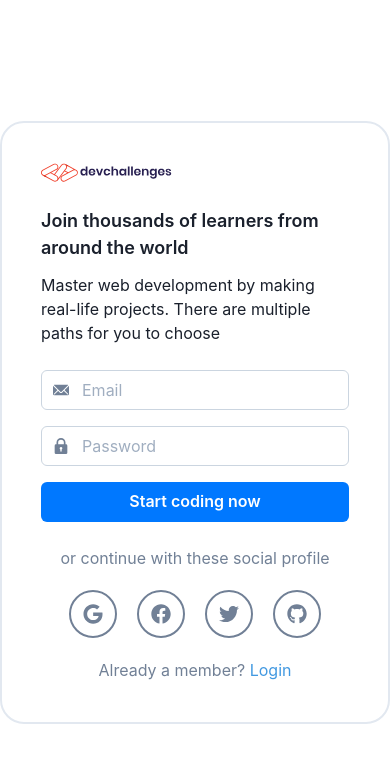
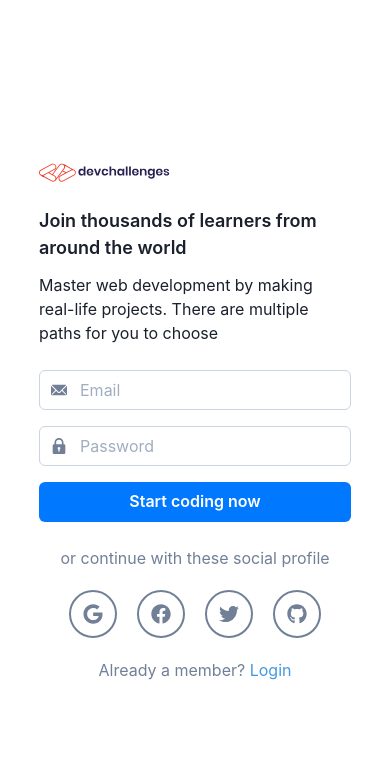
Before and after one commit to vitogd/auth-app, a Next.js app in the folder frontend/: page /register in a window 390 px wide. Shown: the top 762 px of the page. Built offline with nearby package versions, Linux system fonts and the light colour scheme.

Commit message:
:iphone: feat(frontend): form is now responsive and refactor

```diff
--- a/frontend/components/Form.tsx
+++ /dev/null
@@ -1,88 +0,0 @@
-import {
-  Stack,
-  InputGroup,
-  InputLeftElement,
-  Input,
-  Button,
-  Text,
-  Flex,
-  Link,
-} from "@chakra-ui/react";
-import { EmailIcon, LockIcon } from "@chakra-ui/icons";
-import { FaGoogle, FaFacebook, FaTwitter, FaGithub } from "react-icons/fa";
-import { SocialIconButton } from "./SocialIconButton";
-
-interface FormProps {
-  type: "register" | "login";
-}
-
-export default function Form(props: FormProps) {
-  return (
-    <>
-      <Stack spacing={4}>
-        <InputGroup>
-          <InputLeftElement
-            pointerEvents="none"
-            children={<EmailIcon color="gray.500" />}
-          />
-          <Input type="email" placeholder="Email" borderColor="gray.300" />
-        </InputGroup>
-        <InputGroup>
-          <InputLeftElement
-            pointerEvents="none"
-            children={<LockIcon color="gray.500" />}
-          />
-          <Input
-            type="password"
-            placeholder="Password"
-            borderColor="gray.300"
-          />
-        </InputGroup>
-
-        <Button size="md" colorScheme="messenger">
-          {props.type == "register" ? "Start coding now" : "Login"}
-        </Button>
-      </Stack>
-      <Stack spacing={5} marginTop={6}>
-        <Text
-          fontSize="md"
-          fontWeight={400}
-          alignSelf="center"
-          color="gray.500"
-        >
-          or continue with these social profile
-        </Text>
-
-        <Flex justifyContent="center" alignItems="center" direction="row">
-          <SocialIconButton icon={<FaGoogle size={20} />} />
-          <SocialIconButton icon={<FaFacebook size={20} />} marginLeft={5} />
-          <SocialIconButton icon={<FaTwitter size={20} />} marginLeft={5} />
-          <SocialIconButton icon={<FaGithub size={20} />} marginLeft={5} />
-        </Flex>
-
-        <Text
-          fontSize="md"
-          fontWeight={400}
-          alignSelf="center"
-          color="gray.500"
-        >
-          {props.type == "register" ? (
-            <>
-              Already a member?{" "}
-              <Link href="/login" color="blue.400">
-                Login
-              </Link>
-            </>
-          ) : (
-            <>
-              Don’t have an account yet?{" "}
-              <Link href="/register" color="blue.400">
-                Register
-              </Link>
-            </>
-          )}
-        </Text>
-      </Stack>
-    </>
-  );
-}
--- a/frontend/components/RegisterForm.tsx
+++ /dev/null
@@ -1,29 +0,0 @@
-import { Box, Image, Stack, Text } from "@chakra-ui/react";
-import Form from "./Form";
-
-export default function RegisterForm() {
-  return (
-    <Box borderWidth={2} width={400} borderRadius={24} px={39} py={10}>
-      <FormHeader />
-      <Form type="register" />
-    </Box>
-  );
-}
-
-function FormHeader() {
-  return (
-    <>
-      <Image src="/devchallenges.svg" alt="DevChallenges logo" />
-
-      <Stack marginY="25px" spacing="3">
-        <Text fontSize="lg" fontWeight={600}>
-          Join thousands of learners from around the world
-        </Text>
-        <Text fontWeight={400}>
-          Master web development by making real-life projects. There are
-          multiple paths for you to choose
-        </Text>
-      </Stack>
-    </>
-  );
-}
--- /dev/null
+++ b/frontend/components/form/Form.tsx
@@ -0,0 +1,85 @@
+import { Box, Image, Stack, Text, Flex, Link } from "@chakra-ui/react";
+import { FaFacebook, FaGithub, FaGoogle, FaTwitter } from "react-icons/fa";
+
+import { FormProps } from "./FormProps";
+import { FormControl } from "./FormControl";
+import { SocialIconButton } from "./SocialIconButton";
+
+export default function Form(props: FormProps) {
+  return (
+    <>
+      <Box
+        borderWidth={{ base: 0, sm: 2 }}
+        width={400}
+        borderRadius={24}
+        px={39}
+        py={10}
+      >
+        <FormHeader type={props.type} />
+        <FormControl type={props.type} />
+        <FormFooter type={props.type} />
+      </Box>
+    </>
+  );
+}
+
+function FormHeader(props: FormProps) {
+  return (
+    <>
+      <Image src="/devchallenges.svg" alt="DevChallenges logo" />
+
+      <Stack marginY="25px" spacing="3">
+        {props.type == "login" ? (
+          <Text fontSize="lg" fontWeight={600}>
+            Login
+          </Text>
+        ) : (
+          <>
+            <Text fontSize="lg" fontWeight={600}>
+              Join thousands of learners from around the world
+            </Text>
+            <Text fontWeight={400}>
+              Master web development by making real-life projects. There are
+              multiple paths for you to choose
+            </Text>
+          </>
+        )}
+      </Stack>
+    </>
+  );
+}
+
+function FormFooter(props: FormProps) {
+  return (
+    <Stack spacing={5} marginTop={6}>
+      <Text fontSize="md" fontWeight={400} alignSelf="center" color="gray.500">
+        or continue with these social profile
+      </Text>
+
+      <Flex justifyContent="center" alignItems="center" direction="row">
+        <SocialIconButton icon={<FaGoogle size={20} />} />
+        <SocialIconButton icon={<FaFacebook size={20} />} marginLeft={5} />
+        <SocialIconButton icon={<FaTwitter size={20} />} marginLeft={5} />
+        <SocialIconButton icon={<FaGithub size={20} />} marginLeft={5} />
+      </Flex>
+
+      <Text fontSize="md" fontWeight={400} alignSelf="center" color="gray.500">
+        {props.type == "register" ? (
+          <>
+            Already a member?{" "}
+            <Link href="/login" color="blue.400">
+              Login
+            </Link>
+          </>
+        ) : (
+          <>
+            Don’t have an account yet?{" "}
+            <Link href="/register" color="blue.400">
+              Register
+            </Link>
+          </>
+        )}
+      </Text>
+    </Stack>
+  );
+}
--- /dev/null
+++ b/frontend/components/form/FormControl.tsx
@@ -0,0 +1,38 @@
+import React from "react";
+import {
+  Stack,
+  InputGroup,
+  InputLeftElement,
+  Input,
+  Button,
+} from "@chakra-ui/react";
+import { EmailIcon, LockIcon } from "@chakra-ui/icons";
+
+import { FormProps } from "./FormProps";
+
+export function FormControl(props: FormProps) {
+  return (
+    <Stack spacing={4}>
+      <InputGroup>
+        <InputLeftElement
+          pointerEvents="none"
+          children={<EmailIcon color="gray.500" />}
+        />
+        <Input type="email" placeholder="Email" borderColor="gray.300" />
+      </InputGroup>
+      <InputGroup>
+        <InputLeftElement
+          pointerEvents="none"
+          children={<LockIcon color="gray.500" />}
+        />
+        <Input type="password" placeholder="Password" borderColor="gray.300" />
+      </InputGroup>
+
+      <Button size="md" colorScheme="messenger">
+        {props.type == "register" ? "Start coding now" : "Login"}
+      </Button>
+    </Stack>
+  );
+}
+
+// TODO: Implement validation here based on form type
--- /dev/null
+++ b/frontend/components/form/FormProps.ts
@@ -0,0 +1,3 @@
+export interface FormProps {
+  type: "register" | "login";
+}
--- a/frontend/pages/register.tsx
+++ b/frontend/pages/register.tsx
@@ -1,13 +1,12 @@
 import Head from "next/head";
 import { Flex } from "@chakra-ui/react";
-import RegisterForm from "../components/RegisterForm";
+import Form from "../components/form/Form";
 
 export default function Home() {
   return (
     <div>
       <Head>
         <title>Register</title>
-        <link rel="icon" href="/favicon.ico" />
       </Head>
 
       <Flex
@@ -16,7 +15,7 @@ export default function Home() {
         align="center"
         justifyContent="center"
       >
-        <RegisterForm />
+        <Form type="register" />
       </Flex>
     </div>
   );
```
Also changed, not shown: frontend/components/form/SocialIconButton.tsx (renamed from frontend/components/SocialIconButton.tsx).
